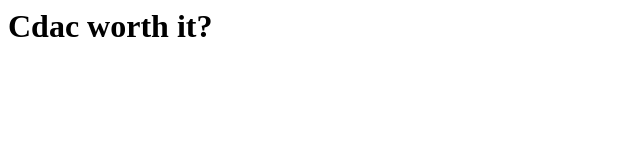
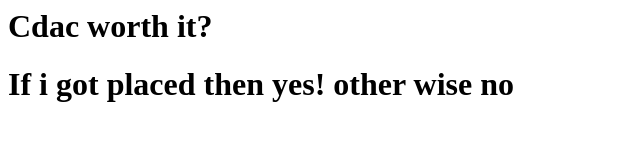
Before and after one commit to iPurnendu/localrepo, a plain HTML site: page index.html in a window 1280 px wide. Shown: the whole page, without its empty margins (0-640 px from the left). Drawn offline with Linux system fonts and the light colour scheme.

Commit message:
new line added

```diff
--- a/index.html
+++ b/index.html
@@ -1 +1,2 @@
 <h1>Cdac worth it?</h1>
+<h1>If i got placed then yes! other wise no</h1>
```
